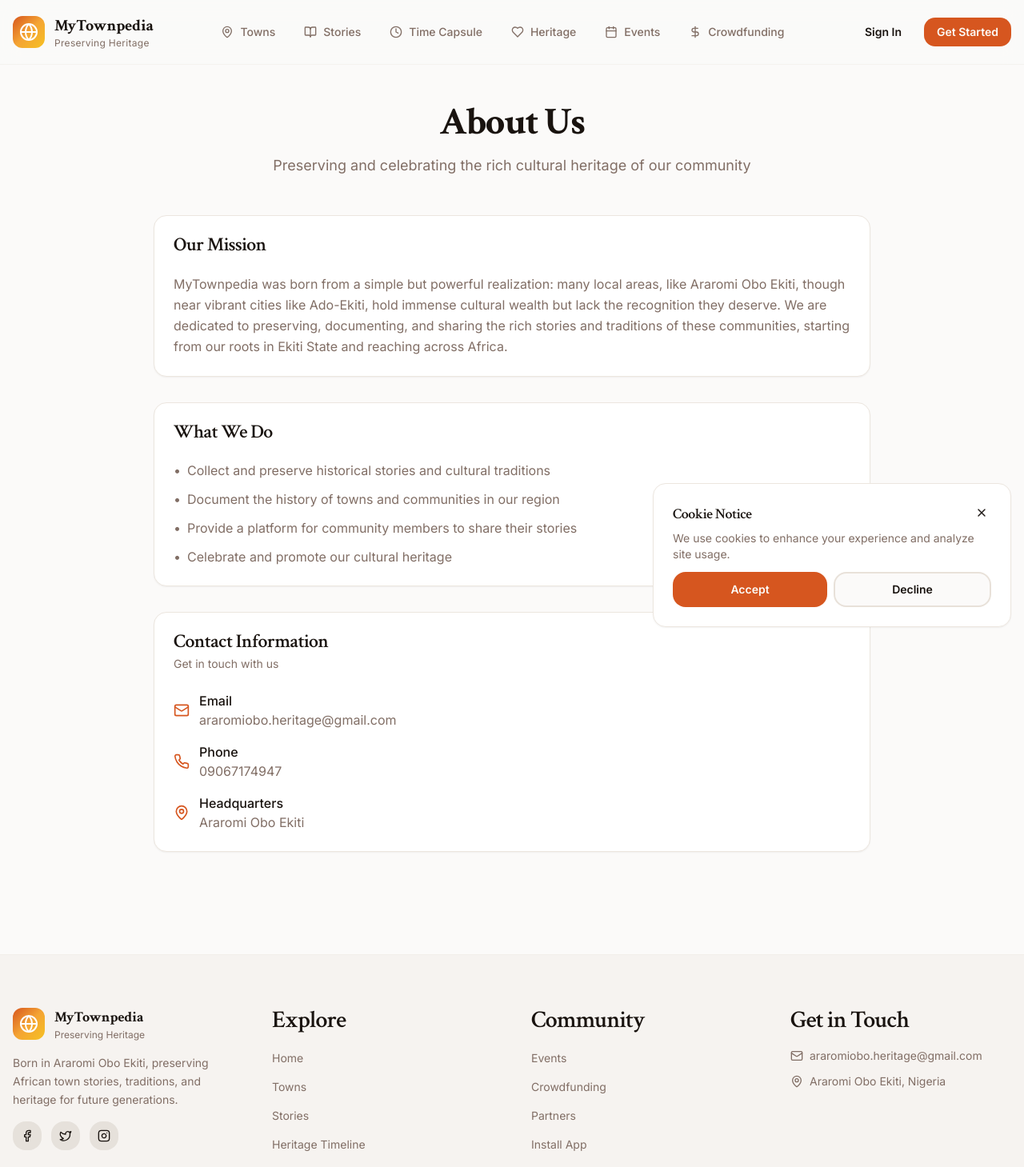
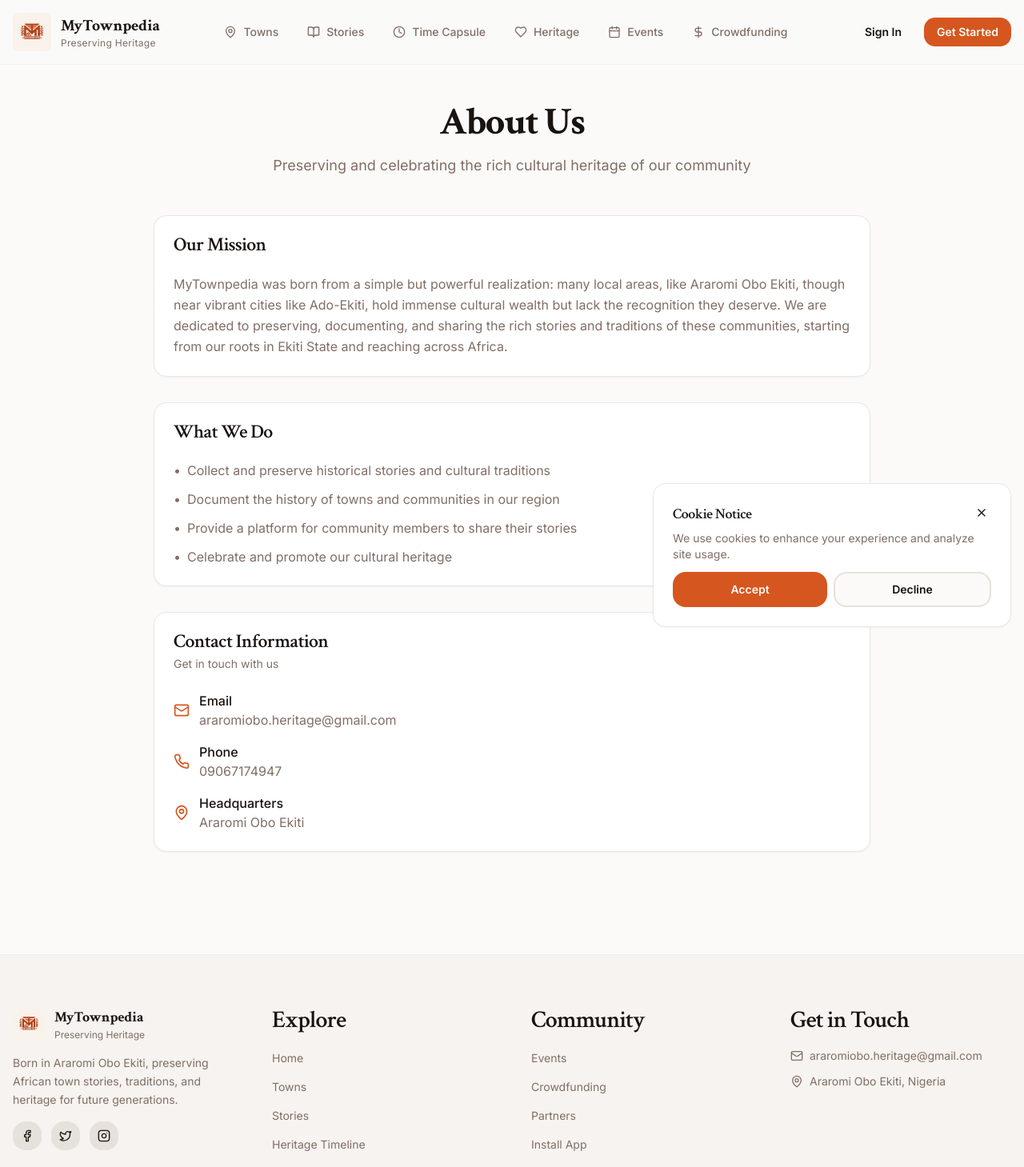
Before and after one commit to omoolajosh-create/MyTownpedia001, a React (Vite) app: page /about in a window 1280 px wide. Shown: the top 1459 px of the page at 80% size. Built offline with nearby package versions, Linux system fonts and the light colour scheme.

Commit message:
Update navigation and footer logos with tribal M design

```diff
--- a/src/components/layout/Footer.tsx
+++ b/src/components/layout/Footer.tsx
@@ -11,8 +11,8 @@ export const Footer = () => {
           {/* Brand */}
           <div className="space-y-4">
             <div className="flex items-center space-x-3">
-              <div className="h-10 w-10 rounded-xl bg-gradient-hero flex items-center justify-center">
-                <Globe className="h-6 w-6 text-white" />
+              <div className="h-10 w-10 overflow-hidden">
+                <img src="/tribal-m-logo.png" alt="MyTownpedia Logo" className="h-full w-full object-contain" />
               </div>
               <div className="flex flex-col">
                 <span className="text-lg font-serif font-bold text-foreground">MyTownpedia</span>
--- a/src/components/layout/Header.tsx
+++ b/src/components/layout/Header.tsx
@@ -39,8 +39,8 @@ export const Header = () => {
         <div className="flex h-20 items-center justify-between">
           {/* Logo */}
           <Link to="/" className="flex items-center space-x-3 group">
-            <div className="h-10 w-10 rounded-xl bg-gradient-hero flex items-center justify-center transition-transform group-hover:scale-105">
-              <Globe className="h-6 w-6 text-white" />
+            <div className="h-12 w-12 transition-transform group-hover:scale-105 overflow-hidden">
+              <img src="/tribal-m-logo.png" alt="MyTownpedia Logo" className="h-full w-full object-contain" />
             </div>
             <div className="flex flex-col">
               <span className="text-xl font-serif font-bold text-foreground">MyTownpedia</span>
```
Also changed, not shown: public/tribal-m-logo.png (added).
